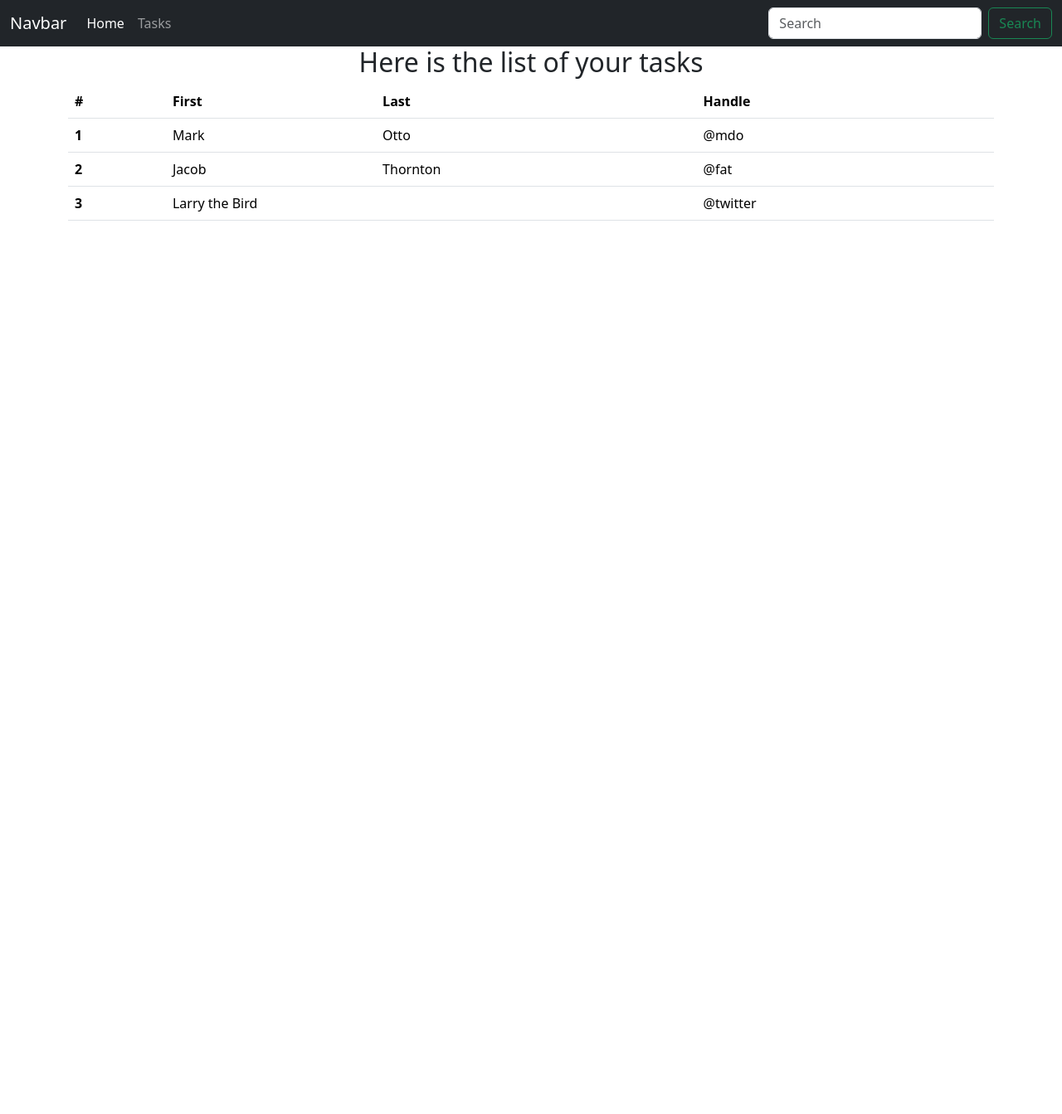
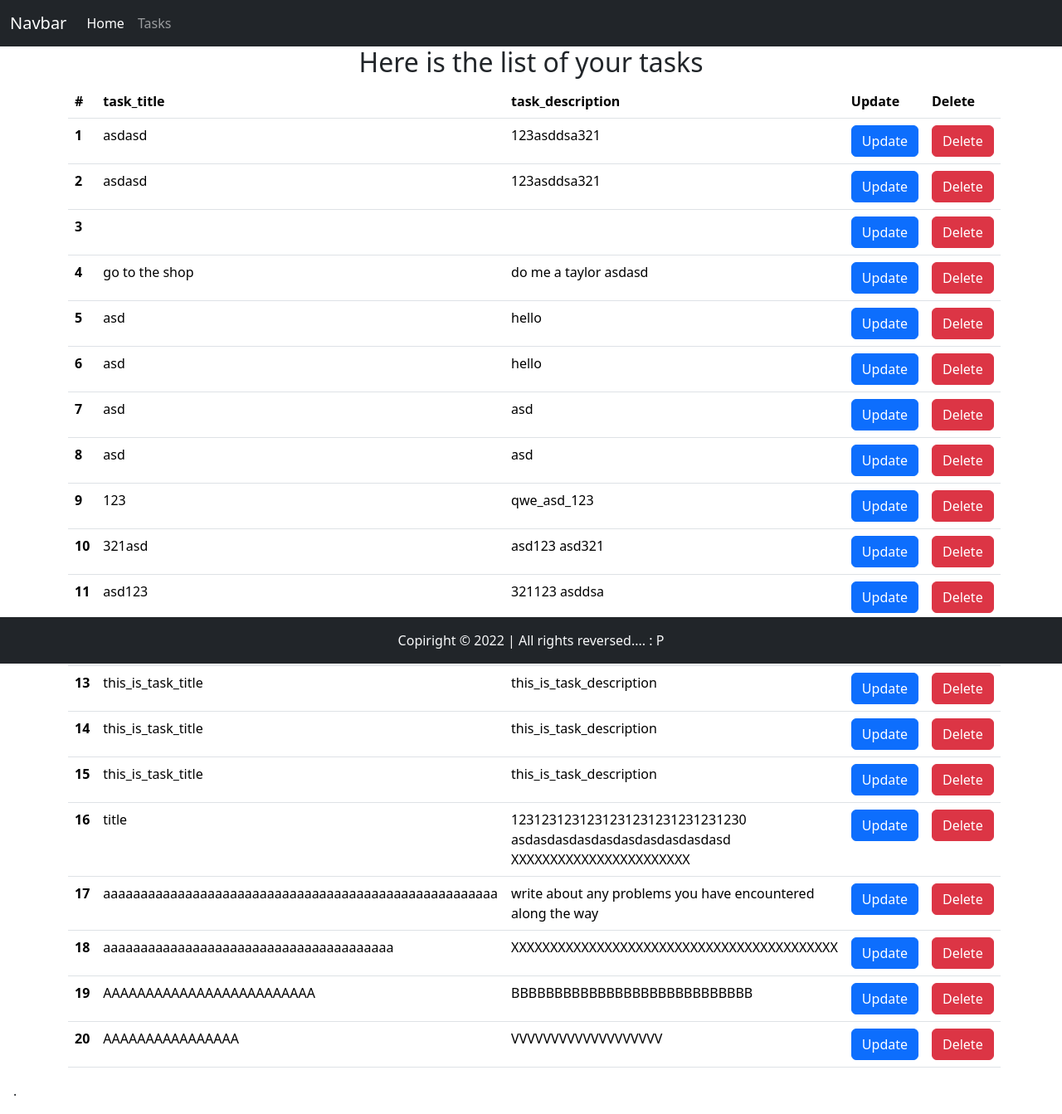
Before and after one commit to ArielLorusso/Python, a Django app: template Django/Django_With_Harry/todoList2/templates/tasks.html in a window 1280 px wide. Shown: the whole page at 83% size. Before the commit the page ends 266 px from the top, so only its background shows below. Run offline with Django 4.2, Linux system fonts and the light colour scheme; the template is opened without the code that fills it: values that come from a table or form of the project are taken from there, others are empty; data comes from the database, SQL or seed files in the repository; both versions use the stored data as it was after the commit; parts of the project's set-up code (start-up, migrations or seed data) failed here and were passed over.

Commit message:
Django & Automation

```diff
--- a/Scraping_&_Automation/send_email.py
+++ b/Automation_&_Scraping/send_email.py
@@ -12,6 +12,7 @@
 email_receiver = 'ariellorusso@gmail.com'
 subject = 'Automatic test code'
 body = """
+
 I've just send myself a mail automatically
 """
 script_dir      = os.path.dirname(os.path.abspath(__file__))
--- a/Django/Django_With_Harry/todoList2/home/urls.py
+++ b/Django/Django_With_Harry/todoList2/home/urls.py
@@ -19,7 +19,6 @@
 from home import views
 
 urlpatterns = [
-    path("admin/", admin.site.urls),
     path("",      views.home  , name="home" ),
     path("tasks", views.tasks , name="tasks" ),
 ]
--- a/Django/Django_With_Harry/todoList2/templates/tasks.html
+++ b/Django/Django_With_Harry/todoList2/templates/tasks.html
@@ -31,10 +31,6 @@
               <a class="nav-link" href="/tasks">Tasks</a>
             </li>
           </ul>
-          <form class="d-flex" role="search">
-            <input class="form-control me-2" type="search" placeholder="Search" aria-label="Search">
-            <button class="btn btn-outline-success" type="submit">Search</button>
-          </form>
         </div>
       </div>
     </nav>
@@ -49,34 +45,43 @@
         <thead>
           <tr>
             <th scope="col">#</th>
-            <th scope="col">First</th>
-            <th scope="col">Last</th>
-            <th scope="col">Handle</th>
+            <th scope="col">task_title</th>
+            <th scope="col">task_description</th>
+            <th scope="col">Update</th>
+            <th scope="col">Delete</th>
           </tr>
         </thead>
         <tbody>
-          <tr>
-            <th scope="row">1</th>
-            <td>Mark</td>
-            <td>Otto</td>
-            <td>@mdo</td>
-          </tr>
-          <tr>
-            <th scope="row">2</th>
-            <td>Jacob</td>
-            <td>Thornton</td>
-            <td>@fat</td>
-          </tr>
-          <tr>
-            <th scope="row">3</th>
-            <td colspan="2">Larry the Bird</td>
-            <td>@twitter</td>
-          </tr>
+        {% for task in tasks %}
+        <tr>
+          <th scope="row">{{forloop.counter}}</th>
+          <td>{{task.taskTitle}}</td>
+          <td>{{task.taskDesc}}</td>
+          <td>
+            <form action="/tasks" method="post">
+              <button class="btn btn-primary" type="submit">Update</button>
+            </form>
+          </td>
+          <td>
+            <form action="/tasks" method="post">
+              <button class="btn btn-danger" type="submit">Delete</button>
+            </form>
+          </td>
+        </tr>
+        {% endfor %}
         </tbody>
       </table>
 
     </div>
 
+    <div class="m-3"> . </div>
+
+    <footer >
+      <p class='text-center bg-dark text-light fixed-bottom my-0 py-3 '>
+        Copiright &copy; 2022 | All rights reversed....   : P
+      </p>
+    </footer>
+
     <script src="https://cdn.jsdelivr.net/npm/bootstrap@5.3.3/dist/js/bootstrap.bundle.min.js" integrity="sha384-YvpcrYf0tY3lHB60NNkmXc5s9fDVZLESaAA55NDzOxhy9GkcIdslK1eN7N6jIeHz" crossorigin="anonymous"></script>
   </body>
 
```
Also changed, not shown: Django/Django_With_Harry/todoList2/home/views.py (+41 -3 lines), Django/Django_With_Harry/todoList2/templates/index.html (+24 -13 lines), Automation_&_Scraping/scraping.py (added), Automation_&_Scraping/whatsapp.py (renamed from Scraping_&_Automation/whatsapp.py), Django/Django_With_Harry/Readme.md (added), Django/Django_With_Harry/todoList2/db.sqlite3, 2 other files.
